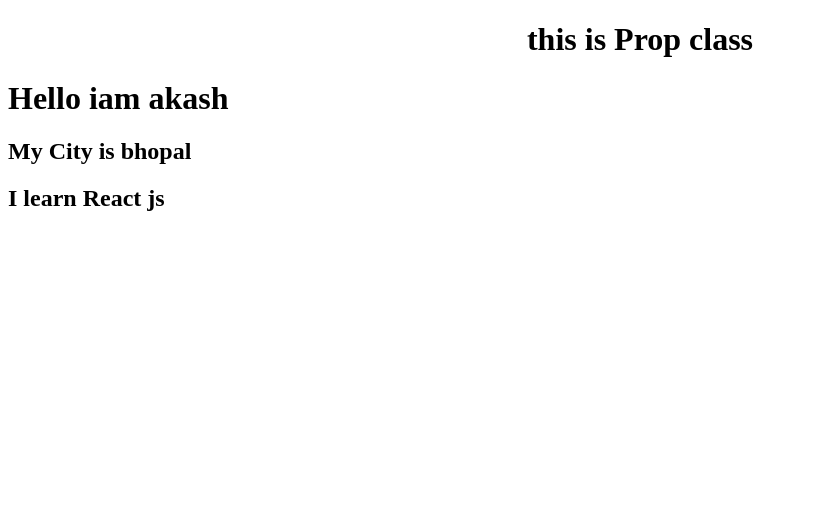
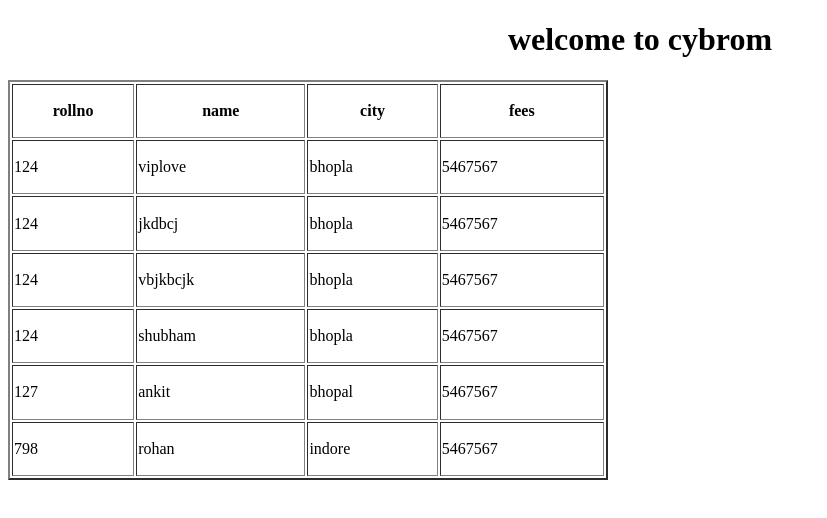
Before and after one commit to akashsaini3032/React-Learning-Notes, a React (Vite) app: page / in a window 1280 px wide. Shown: the top 518 px of the page, without its empty margins (0-827 px from the left). Built offline with nearby package versions, Linux system fonts and the light colour scheme.

Commit message:
update content

```diff
--- a/src/App.jsx
+++ b/src/App.jsx
@@ -1,10 +1,88 @@
-import Student from "./Student";
-const App = () => {
-  return (
+const Student = [
+  {
+    "rollno":124,
+    "name":"viplove",
+    "city":"bhopla",
+    "fees":5467567
+
+},
+{
+  "rollno":124,
+  "name":"jkdbcj",
+  "city":"bhopla",
+  "fees":5467567
+
+},
+{
+  "rollno":124,
+  "name":"vbjkbcjk",
+  "city":"bhopla",
+  "fees":5467567
+
+},
+{
+  "rollno":124,
+  "name":"shubham",
+  "city":"bhopla",
+  "fees":5467567
+
+},
+{
+  "rollno":127,
+  "name":"ankit",
+  "city":"bhopal",
+  "fees":5467567
+
+},
+{
+  "rollno":798,
+  "name":"rohan",
+  "city":"indore",
+  "fees":5467567
+
+},
+]
+
+
+const ans = Student.map((key)=>{
+  return(
     <>
-      <h1 align="center">this is Prop class</h1>
-      <Student nm="akash" city="bhopal" subject="React js" />
+    <tr>
+      <td>{key.rollno}</td>
+      <td>{key.name}</td>
+      <td>{key.city}</td>
+      <td>{key.fees}</td>
+
+
+    </tr>
+
     </>
-  );
-};
+  )
+
+
+})
+
+const App = ()=>{
+
+  return(
+  <>
+ <h1 align="center">welcome to cybrom</h1>
+
+ <>
+
+ <table border="2" width="600" height='400'>
+  <tr>
+    <th>rollno</th>
+    <th>name</th>
+    <th>city</th>
+    <th>fees</th>
+
+  </tr>
+  {ans}
+ </table>
+ </>
+
+  </>
+  )
+}
 export default App;
--- a/src/Student.jsx
+++ /dev/null
@@ -1,10 +0,0 @@
-const Student=(props)=>{
-    return(
-        <>
-        <h1>Hello iam {props.nm}</h1>
-        <h2>My City is {props.city}</h2>
-        <h2>I learn {props.subject}</h2>
-        </>
-    )
-}
-export default Student;
```
